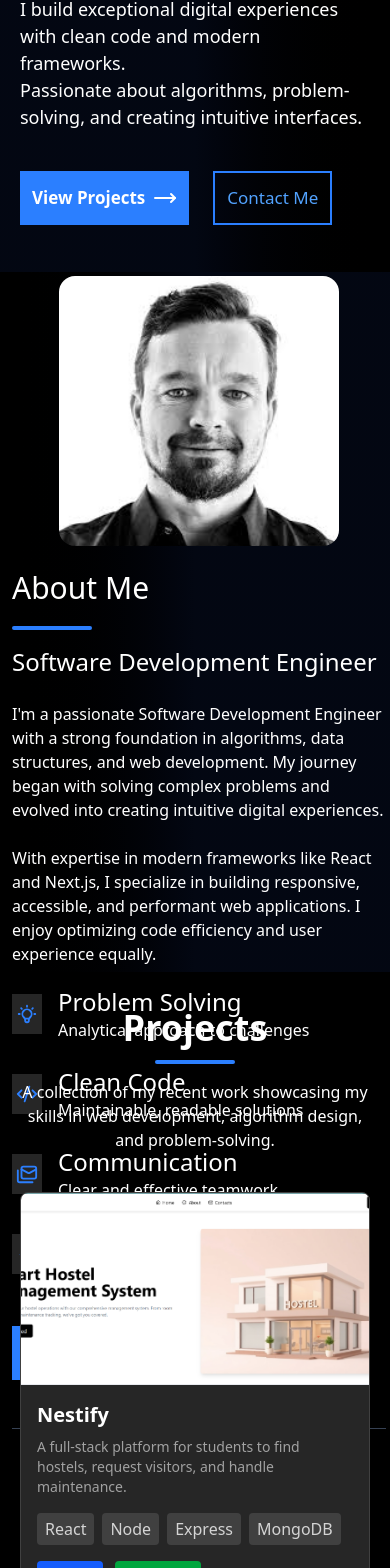
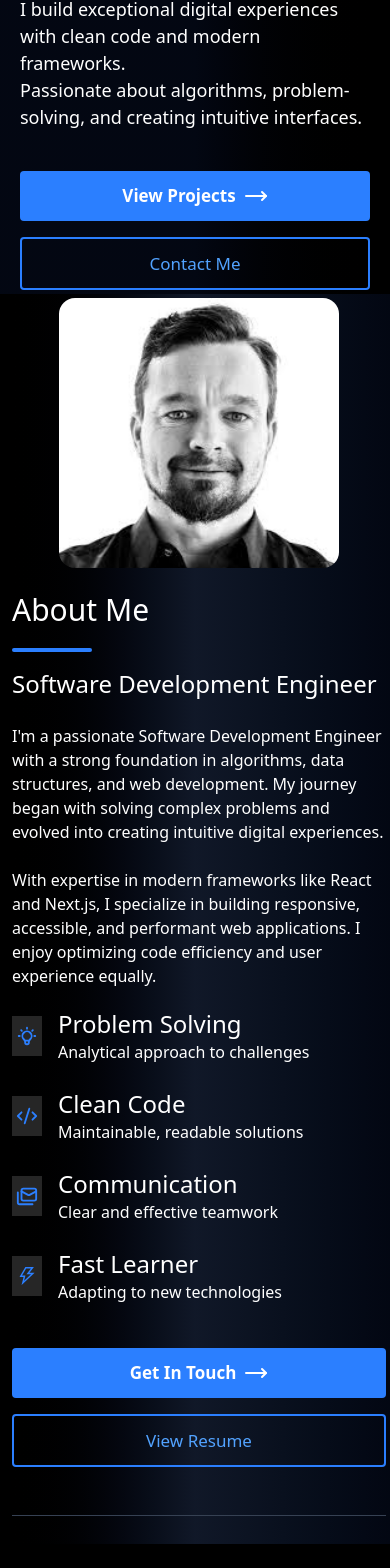
Before and after one commit to UdayBhaskarSingipurapu/My-Portfolio, a React (Vite) app: page / in a window 390 px wide. Shown: the part 428-1996 px from the top of the page. Built offline with nearby package versions, Linux system fonts and the light colour scheme.

Commit message:
fix: responsive and btn navigation

```diff
--- a/src/App.jsx
+++ b/src/App.jsx
@@ -36,27 +36,27 @@ function App() {
         <Header />
       </div>
 
-      <div id="home" className='p-1 lg:p-2 h-[700px] bg-gradient-to-r from-gray-950 via-gray-950 to-black'>
+      <div id="home" className='p-1 lg:p-2  bg-gradient-to-r from-gray-950 via-gray-950 to-black'>
         <Home />
       </div>
 
-      <div id="about" className='p-1 lg:p-2 h-[700px] bg-gradient-to-r from-black via-gray-950 to-gray-950'>
+      <div id="about" className='p-1 lg:p-2  bg-gradient-to-r from-black via-gray-900 to-gray-950'>
         <About />
       </div>
 
-      <div id="projects" className='p-1 lg:p-2 from-gray-950 via-gray-950 to-black'>
+      <div id="projects" className='p-1 lg:p-2 from-gray-950 via-gray-900 to-black'>
         <Projects />
       </div>
 
-      <div id="skills" className='p-1 lg:p-2 h-[700px] bg-gradient-to-r from-black via-gray-950 to-gray-950'>
+      <div id="skills" className='p-1 lg:p-2  bg-gradient-to-r from-black via-gray-900 to-gray-950'>
         <Skills />
       </div>
 
-      <div id="coding" className='p-1 lg:p-2 h-[700px] bg-gradient-to-r from-black via-gray-950 to-gray-950'>
+      <div id="coding" className='p-1 lg:p-2  bg-gradient-to-r from-black via-gray-950 to-gray-950'>
         <Coding />
       </div>
 
-      <div id="contact" className='mb-3 p-1 h-[700px] lg:p-2 bg-gradient-to-r from-black via-gray-950 to-gray-950'>
+      <div id="contact" className='mb-3 p-1  lg:p-2 bg-gradient-to-r from-black via-gray-900 to-gray-950'>
         <Contact />
       </div>
 
--- a/src/components/about/About.jsx
+++ b/src/components/about/About.jsx
@@ -68,13 +68,25 @@ const About = () => {
                         </div>
                     </div>
                 </div>
-                <div className='flex flex-row mt-5 gap-6 text-[17px]'>
-                    <button className='text-white bg-blue-500 p-3 font-bold flex items-center'>
+                <div className='flex flex-col sm:flex-row mt-5 gap-4 text-[17px]'>
+                    <a
+                        href="#contact"
+                        className='text-white bg-blue-500 px-5 py-3 font-bold flex items-center justify-center hover:bg-blue-600 transition rounded'
+                    >
                         Get In Touch
-                        <span className='font-bold ml-2 text-2xl'><MoveRight /></span>
-                    </button>
-                    <button className='text-blue-400 border-2 border-blue-500 p-3'>View Resume</button>
+                        <span className='ml-2 text-2xl'><MoveRight /></span>
+                    </a>
+
+                    <a
+                        href='https://drive.google.com/file/d/14HrUsqyZ-Wkbx1O9YUZenowl3V-42hGR/view?usp=sharing'
+                        target='_blank'
+                        rel='noopener noreferrer'
+                        className='text-blue-400 border-2 border-blue-500 px-5 py-3 text-center hover:bg-blue-500 hover:text-white transition rounded'
+                    >
+                        View Resume
+                    </a>
                 </div>
+
             </div>
             <hr className="my-6 border-t border-gray-700" />
         </div>
--- a/src/components/contact/Contact.jsx
+++ b/src/components/contact/Contact.jsx
@@ -54,19 +54,19 @@ const Contact = () => {
                 <div className='flex flex-col md:flex-row flex-wrap gap-4'>
 
                     <a href="https://linkedin.com/in/uday-bhaskar-singipurapu" target="_blank" rel="noopener noreferrer"
-                        className='md:w-1/4 rounded-2xl bg-[#2f2f2f] p-4 mx-auto items-center flex flex-col hover:bg-[#3a3a3a] transition'>
+                        className='w-2/3 md:w-1/4 rounded-2xl bg-[#2f2f2f] p-4 mx-auto items-center flex flex-col hover:bg-[#3a3a3a] transition'>
                         <img src={linkedin} alt="LinkedIn" className='w-14 h-14' />
                         <h1 className='text-xl mt-2'>LinkedIn</h1>
                     </a>
 
                     <a href="https://github.com/UdayBhaskarSingipurapu" target="_blank" rel="noopener noreferrer"
-                        className='md:w-1/4 rounded-2xl bg-[#2f2f2f] p-4 mx-auto items-center flex flex-col hover:bg-[#3a3a3a] transition'>
+                        className='w-2/3 md:w-1/4 rounded-2xl bg-[#2f2f2f] p-4 mx-auto items-center flex flex-col hover:bg-[#3a3a3a] transition'>
                         <img src={github} alt="GitHub" className='w-14 h-14' />
                         <h1 className='text-xl mt-2'>GitHub</h1>
                     </a>
 
                     <a href="https://x.com/Udaybhaskar9000" target="_blank" rel="noopener noreferrer"
-                        className='md:w-1/4 rounded-2xl bg-[#2f2f2f] p-4 mx-auto items-center flex flex-col hover:bg-[#3a3a3a] transition'>
+                        className='w-2/3 md:w-1/4 rounded-2xl bg-[#2f2f2f] p-4 mx-auto items-center flex flex-col hover:bg-[#3a3a3a] transition'>
                         <FaTwitter className='w-14 h-14 text-blue-500' />
                         <h1 className='text-xl mt-2'>Twitter</h1>
                     </a>
--- a/src/components/home/Home.jsx
+++ b/src/components/home/Home.jsx
@@ -19,13 +19,23 @@ const Home = () => {
                     I build exceptional digital experiences with clean code and modern frameworks. <br />
                     Passionate about algorithms, problem-solving, and creating intuitive interfaces.
                 </p>
-                <div className='flex flex-row mt-10 gap-6 text-[17px]'>
-                    <button className='text-white bg-blue-500 p-3 font-bold flex items-center'>
+                <div className='flex flex-col sm:flex-row mt-10 gap-4 text-[17px]'>
+                    <a
+                        href="#projects"
+                        className='text-white bg-blue-500 px-5 py-3 font-bold flex items-center justify-center hover:bg-blue-600 transition rounded'
+                    >
                         View Projects
-                        <span className='font-bold ml-2 text-2xl'><MoveRight /></span>
-                    </button>
-                    <button className='text-blue-400 border-2 border-blue-500 p-3'>Contact Me</button>
+                        <span className='ml-2 text-2xl'><MoveRight /></span>
+                    </a>
+
+                    <a
+                        href="#contact"
+                        className='text-blue-400 border-2 border-blue-500 px-5 py-3 text-center hover:bg-blue-500 hover:text-white transition rounded'
+                    >
+                        Contact Me
+                    </a>
                 </div>
+
 
             </div>
             <div className="bg-[#1e1e1e] text-white rounded-xl shadow-lg max-w-xl mt-5 mb-2 overflow-hidden md:w-[43%] lg:w-[50%]">
```
